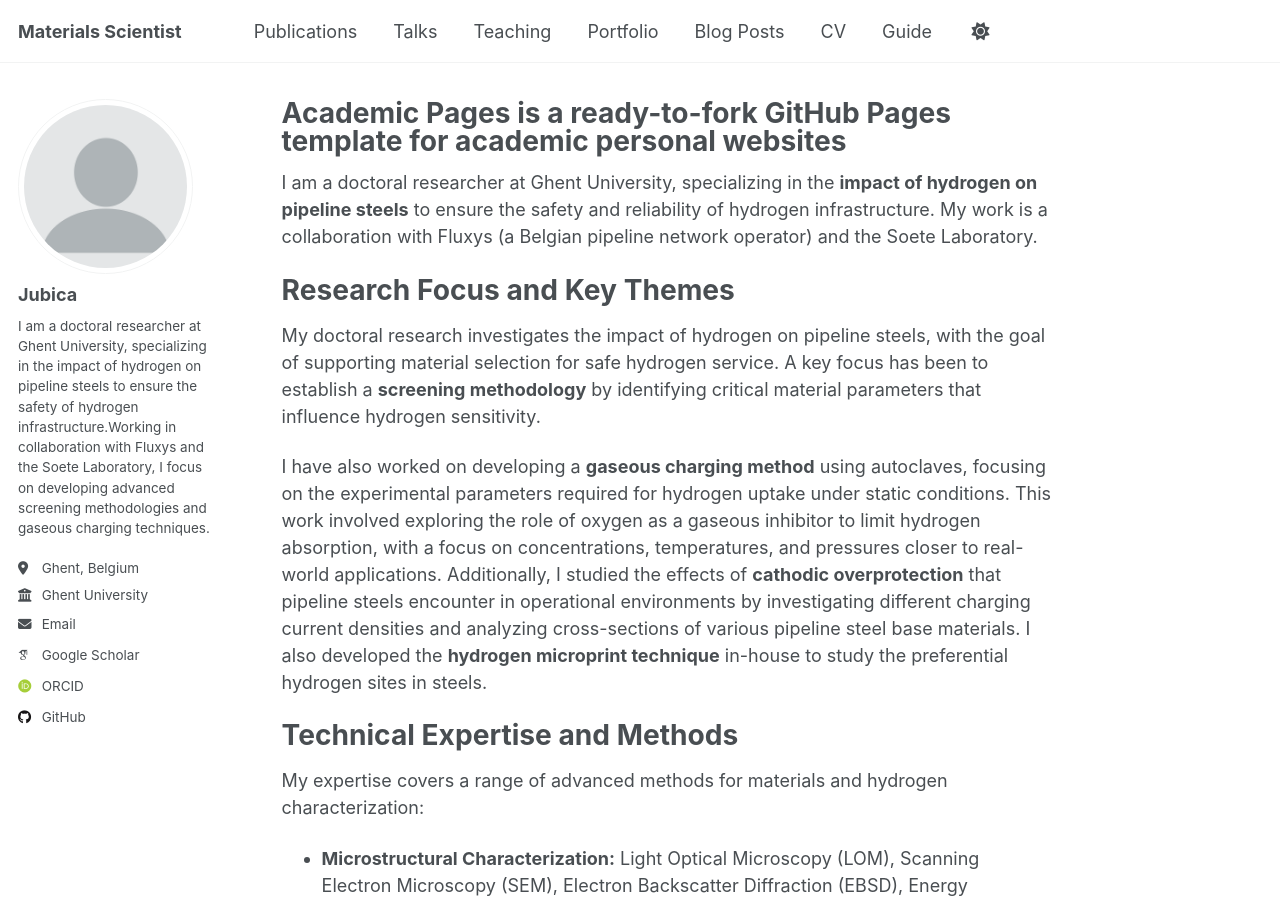
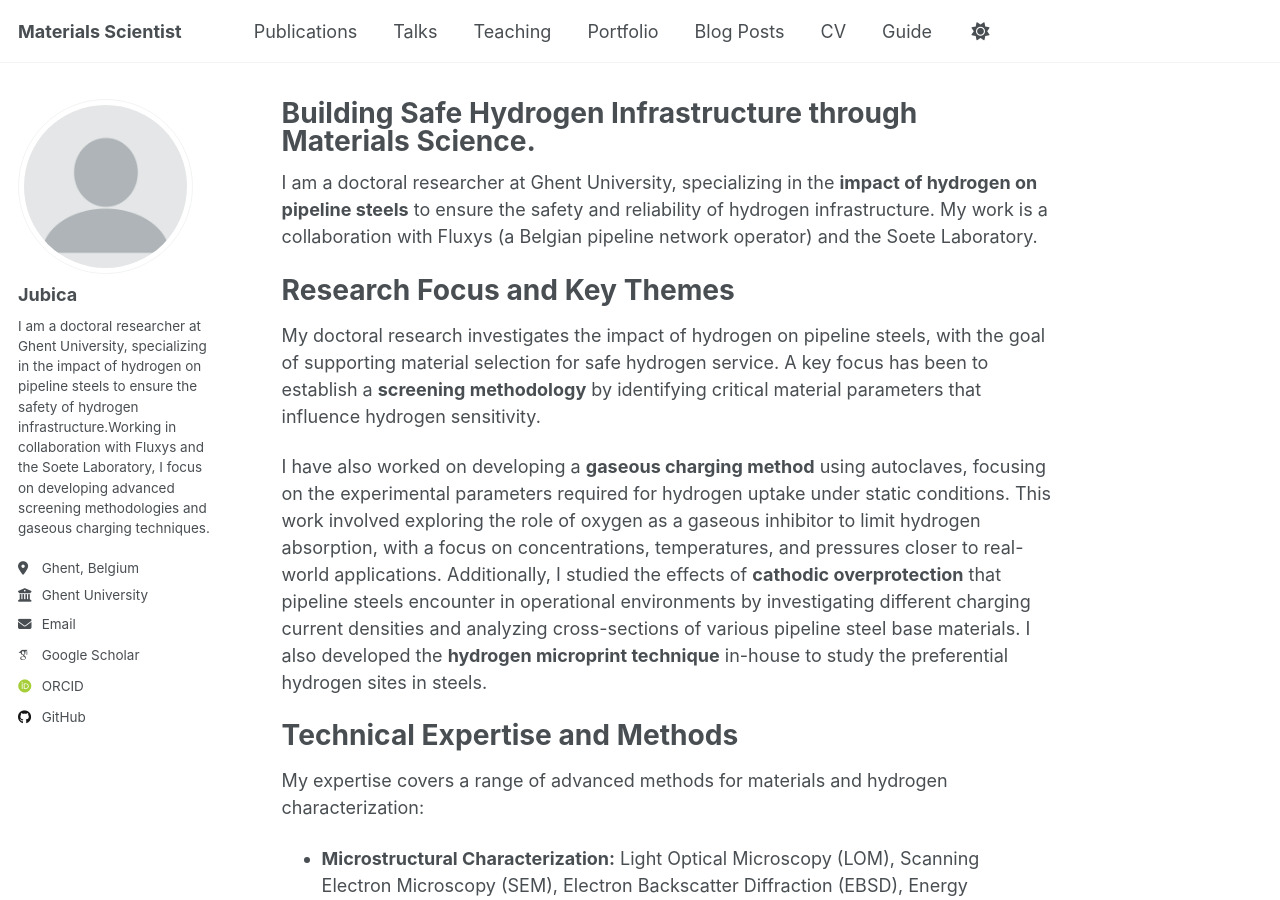
Before and after one commit to jubica/jubica.github.io, a Jekyll site: the page built from _pages/about.md, in a window 1280 px wide and 900 px high. Built offline with Jekyll 4.4.1, drawn with Linux system fonts in a browser that asks for light colours; some web fonts are replaced; a script that is not in the unit is left out.

Commit message:
Update about.md

```diff
--- a/_pages/about.md
+++ b/_pages/about.md
@@ -1,6 +1,6 @@
 ---
 permalink: /
-title: "Academic Pages is a ready-to-fork GitHub Pages template for academic personal websites"
+title: "Building Safe Hydrogen Infrastructure through Materials Science."
 author_profile: true
 redirect_from:
   - /about/
```
